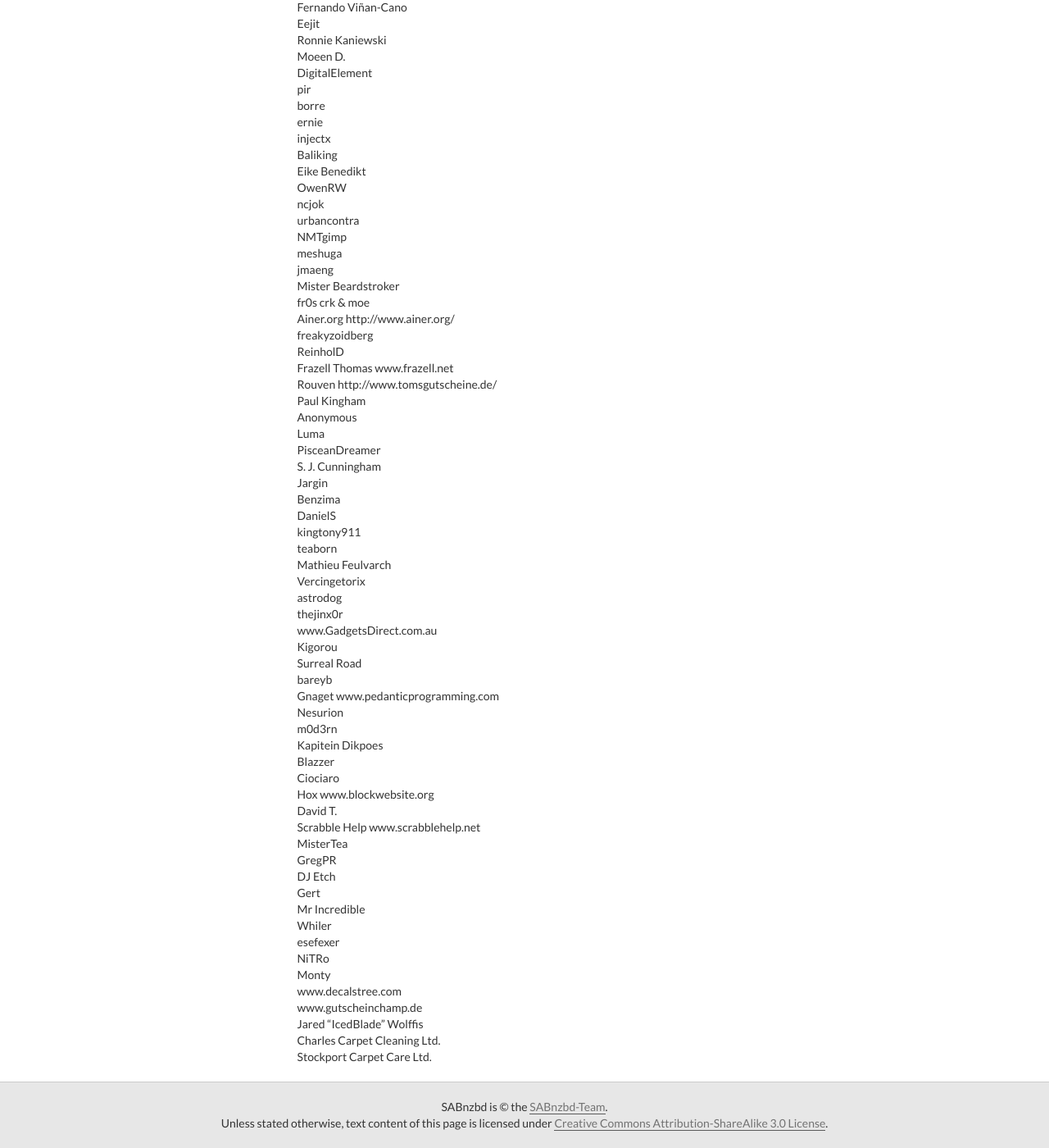
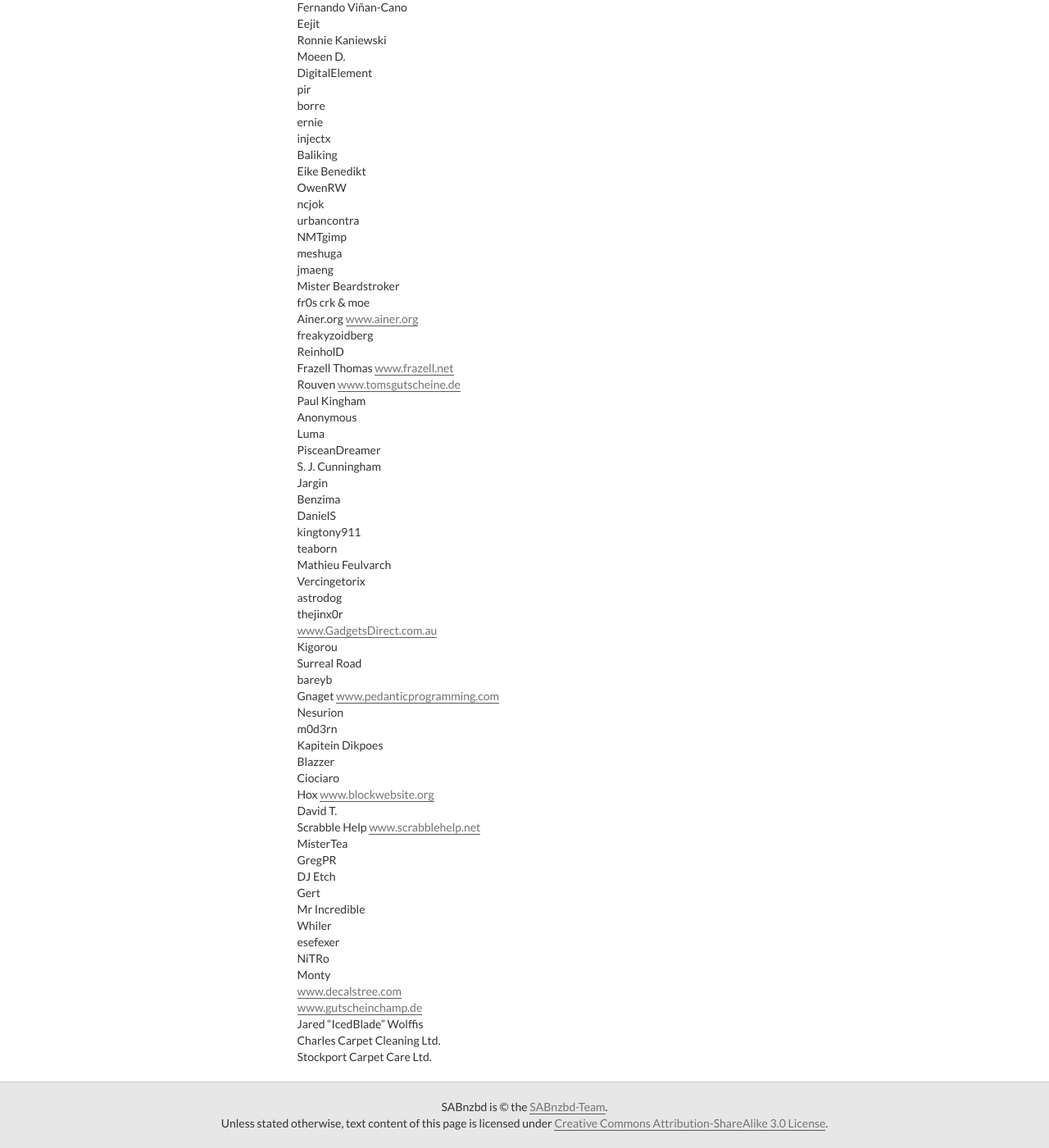
Before and after one commit to sabnzbd/sabnzbd.github.io, a Jekyll site: the page built from donors-list.html, in a window 1280 px wide and 1400 px high, scrolled down 434 px. Shown: the whole window at 82% size. Built offline with Jekyll 4.4.1, drawn with Linux system fonts in a browser that asks for light colours; some of the changed lines change nothing that is shown; some of the changed text lies outside the part shown.

Commit message:
Update links

```diff
--- a/donors-list.html
+++ b/donors-list.html
@@ -21,7 +21,7 @@
                 Stefan Triep<br/>
                 coeluh<br/>
                 E71<br/>
-                Grolo http://www.area404.nl/<br/>
+                Grolo <a href="http://www.area404.nl">www.area404.nl</a>/<br/>
                 bossmanelite<br/>
                 polytox<br/>
                 Michael<br/>
@@ -48,11 +48,11 @@
                 Mister Beardstroker<br/>
                 fr0s
                 crk &amp; moe<br/>
-                Ainer.org http://www.ainer.org/<br/>
+                Ainer.org <a href="http://www.ainer.org/">www.ainer.org</a><br/>
                 freakyzoidberg<br/>
                 ReinholD<br/>
-                Frazell Thomas www.frazell.net<br/>
-                Rouven http://www.tomsgutscheine.de/<br/>
+                Frazell Thomas <a href="http://www.frazell.net">www.frazell.net</a><br/>
+                Rouven <a href="http://www.tomsgutscheine.de/">www.tomsgutscheine.de</a><br/>
                 Paul Kingham<br/>
                 Anonymous<br/>
                 Luma<br/>
@@ -67,19 +67,19 @@
                 Vercingetorix<br/>
                 astrodog<br/>
                 thejinx0r<br/>
-                www.GadgetsDirect.com.au<br/>
+                <a href="http://www.GadgetsDirect.com.au">www.GadgetsDirect.com.au</a><br/>
                 Kigorou<br/>
                 Surreal Road<br/>
                 bareyb<br/>
-                Gnaget www.pedanticprogramming.com<br/>
+                Gnaget <a href="http://www.pedanticprogramming.com">www.pedanticprogramming.com</a><br/>
                 Nesurion<br/>
                 m0d3rn<br/>
                 Kapitein Dikpoes<br/>
                 Blazzer<br/>
                 Ciociaro<br/>
-                Hox www.blockwebsite.org<br/>
+                Hox <a href="http://www.blockwebsite.org">www.blockwebsite.org</a><br/>
                 David T.<br/>
-                Scrabble Help www.scrabblehelp.net<br/>
+                Scrabble Help <a href="http://www.scrabblehelp.net">www.scrabblehelp.net</a><br/>
                 MisterTea<br/>
                 GregPR<br/>
                 DJ Etch<br/>
@@ -89,8 +89,8 @@
                 esefexer<br/>
                 NiTRo<br/>
                 Monty<br/>
-                www.decalstree.com<br/>
-                www.gutscheinchamp.de<br/>
+                <a href="http://www.decalstree.com">www.decalstree.com</a><br/>
+                <a href="http://www.gutscheinchamp.de">www.gutscheinchamp.de</a><br/>
                 Jared “IcedBlade” Wolffis<br/>
                 Charles Carpet Cleaning Ltd.<br/>
                 Stockport Carpet Care Ltd.<br/>
```
